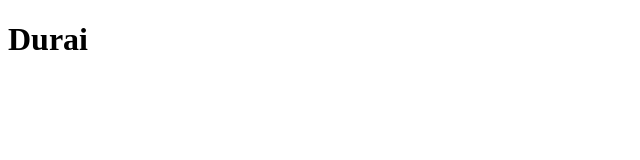
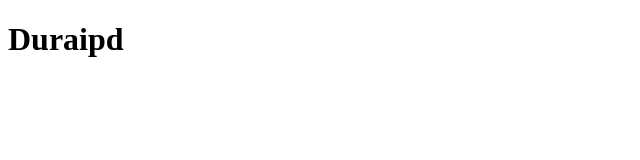
Before and after one commit to duraipd/samplerepo, a plain HTML site: page index.html in a window 1280 px wide. Shown: the full height of the page, 0-640 px from the left. Drawn offline with Linux system fonts and the light colour scheme.

Commit message:
feat:h1 tag changed

```diff
--- a/index.html
+++ b/index.html
@@ -6,6 +6,6 @@
     <title>Document</title>
 </head>
 <body>
-    <h1>Durai</h1>
+    <h1>Duraipd</h1>
 </body>
 </html>
```
